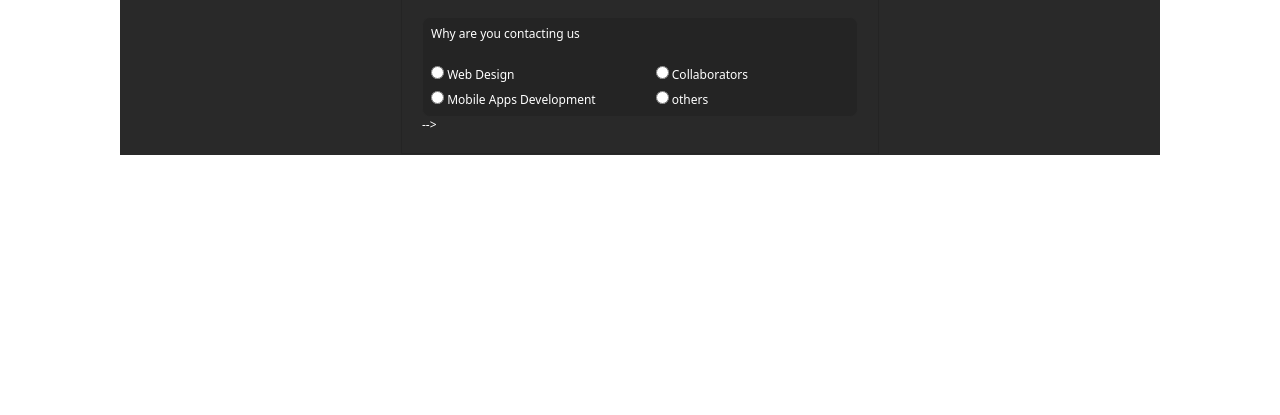
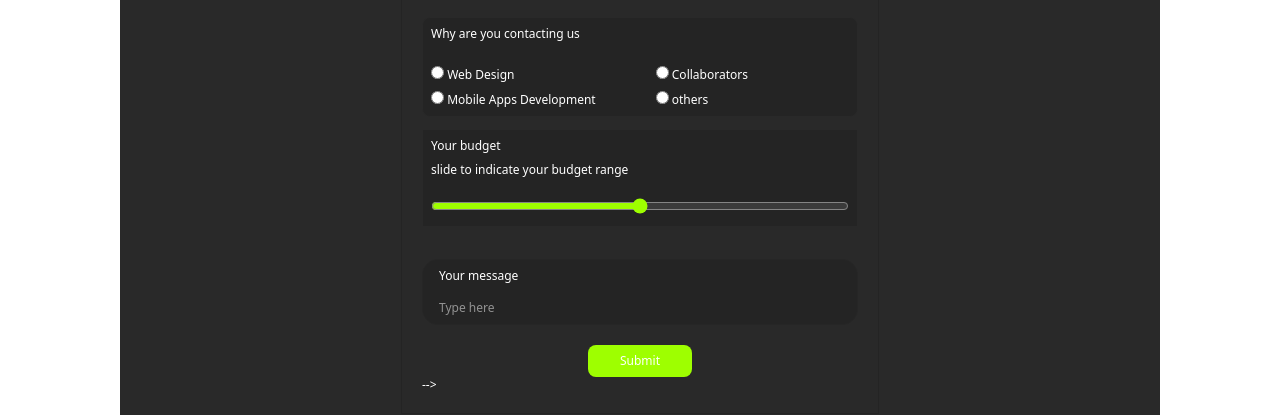
Before and after one commit to Oxbee27/Digital_Agency, a website: page index.html in a window 1280 px wide. Shown: the part 4614-5029 px from the top of the page. Before the commit the page ends 4769 px from the top, so only its background shows below. Drawn offline with Linux system fonts and the light colour scheme.

Commit message:
feat/commit

```diff
--- a/index.html
+++ b/index.html
@@ -525,7 +525,7 @@
 
                 </div>
             </div>
-            <!-- <section class="text-white mt-3">
+            <section class="text-white mt-3">
                 <div class="border-[#292929] bg-[#242424] border-1 px-2 py-2">
                     <h2>Your budget</h2>
                     <h3 class="mt-2">slide to indicate your budget range</h3>
@@ -551,7 +551,7 @@
                 </div>
 
 
-            </section> -->
+            </section>
 
 
         <!-- </section>
```
